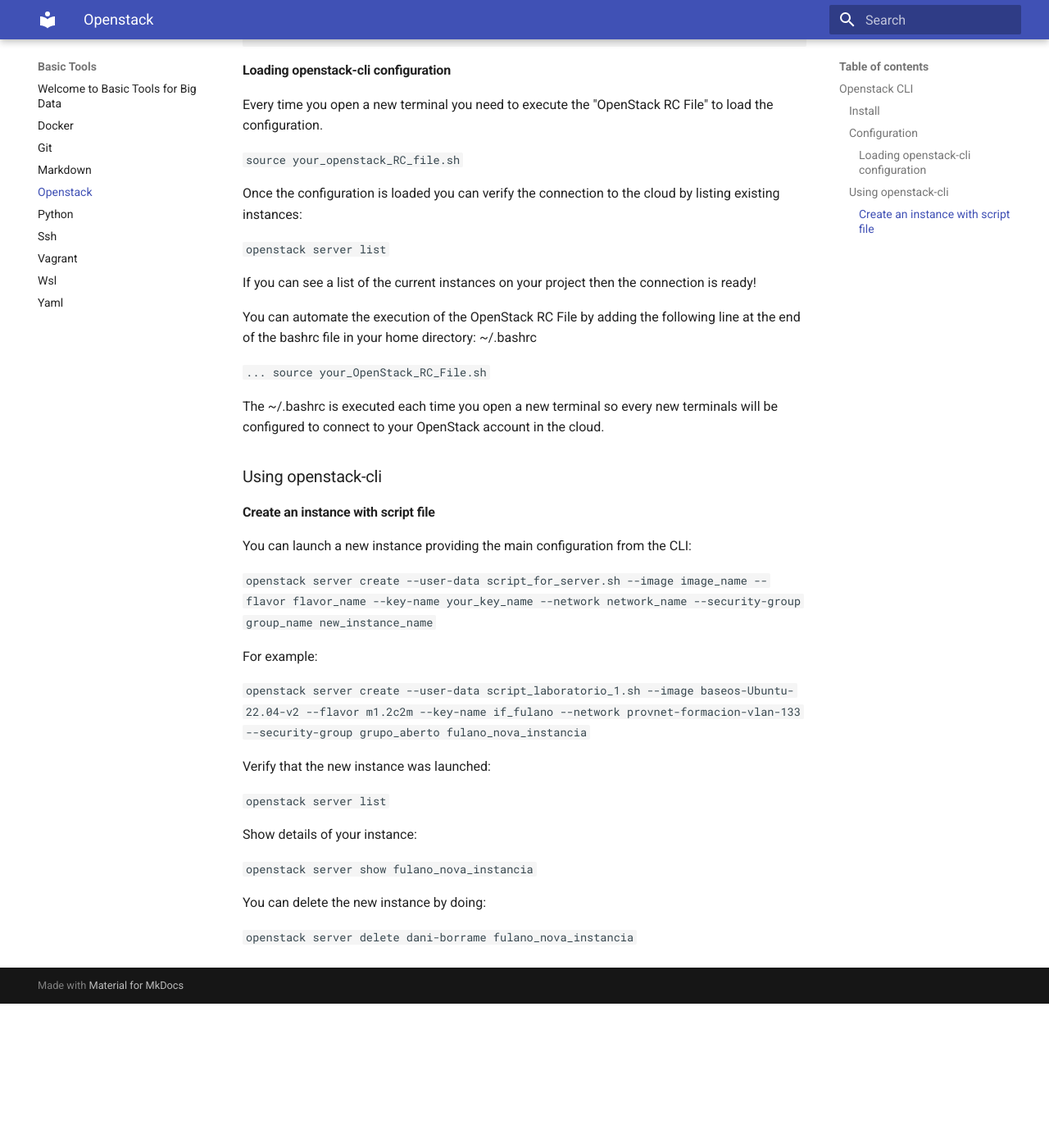
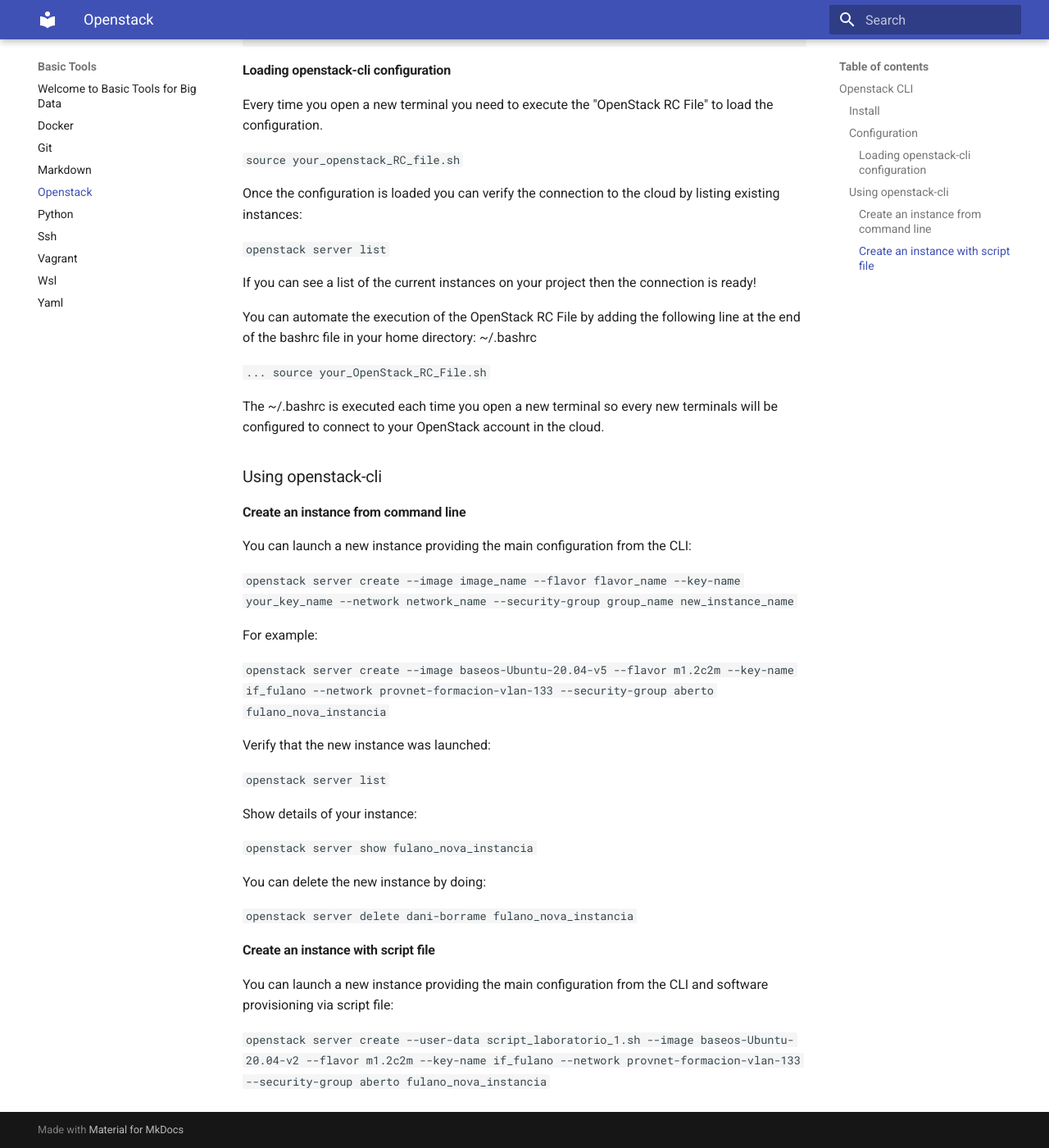
Before and after one commit to bigdatawirtz/basic-tools, an MkDocs documentation site: the page built from docs/openstack.md, in a window 1280 px wide and 1400 px high, scrolled down 1012 px. Shown: the whole window at 82% size. Built offline with MkDocs 1.6.1 and Material for MkDocs 9.7.7, drawn with Linux system fonts in a browser that asks for light colours; before the commit the page ends 2236 px from its top, so only the background shows below that.

Commit message:
some fixes

````diff
--- a/docs/openstack.md
+++ b/docs/openstack.md
@@ -64,15 +64,15 @@
 
 ### Using openstack-cli
 
-#### Create an instance with script file
+#### Create an instance from command line
 
 You can launch a new instance providing the main configuration from the CLI:
 
-```openstack server create --user-data script_for_server.sh --image image_name --flavor flavor_name --key-name your_key_name --network network_name --security-group group_name new_instance_name```
+```openstack server create --image image_name --flavor flavor_name --key-name your_key_name --network network_name --security-group group_name new_instance_name```
 
 For example:
 
-```openstack server create --user-data script_laboratorio_1.sh --image baseos-Ubuntu-22.04-v2 --flavor m1.2c2m --key-name if_fulano --network provnet-formacion-vlan-133 --security-group grupo_aberto fulano_nova_instancia```
+```openstack server create --image baseos-Ubuntu-20.04-v5 --flavor m1.2c2m --key-name if_fulano --network provnet-formacion-vlan-133 --security-group aberto fulano_nova_instancia```
 
 Verify that the new instance was launched:
 
@@ -85,3 +85,9 @@
 You can delete the new instance by doing:
 
 ```openstack server delete dani-borrame fulano_nova_instancia```
+
+#### Create an instance with script file
+
+You can launch a new instance providing the main configuration from the CLI and software provisioning via script file:
+
+```openstack server create --user-data script_laboratorio_1.sh --image baseos-Ubuntu-20.04-v2 --flavor m1.2c2m --key-name if_fulano --network provnet-formacion-vlan-133 --security-group aberto fulano_nova_instancia```
````
Also changed, not shown: docs/docker.md (+10 -0 lines).
